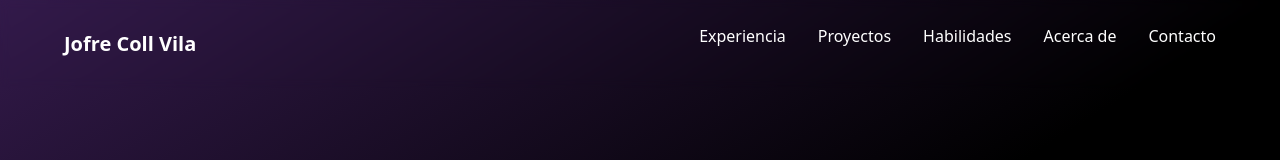
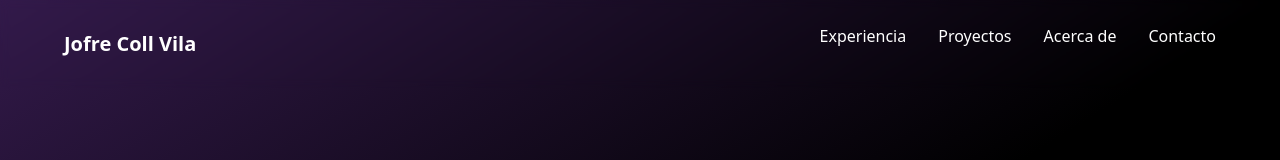
Before and after one commit to Jofrix98/Portafolio, an Astro site: page / in a window 1280 px wide. Shown: the top 160 px of the page. Built offline with nearby package versions, Linux system fonts and the light colour scheme; Astro itself is replaced by a stand-in of ours.

Commit message:
:bulb: UPDATE: Remove Skills Header

```diff
--- a/src/components/Header.astro
+++ b/src/components/Header.astro
@@ -9,7 +9,6 @@ const props = Astro.props as Props;
 const defaultNavItems = [
   { text: 'Experiencia', href: '#experience' },
   { text: 'Proyectos', href: '#projects' },
-  { text: 'Habilidades', href: '#skills' },
   { text: 'Acerca de', href: '#about' },
   { text: 'Contacto', href: '#contact' },
 ];
```
